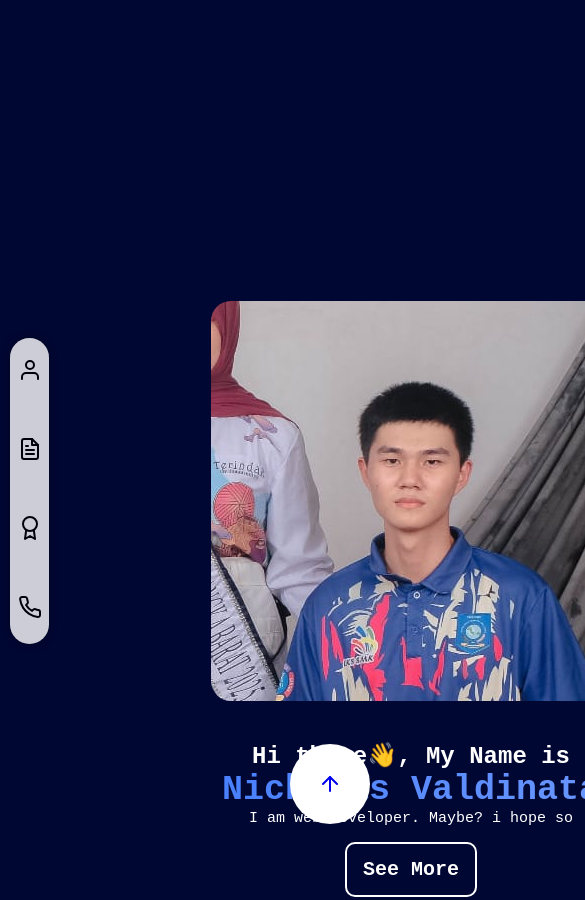
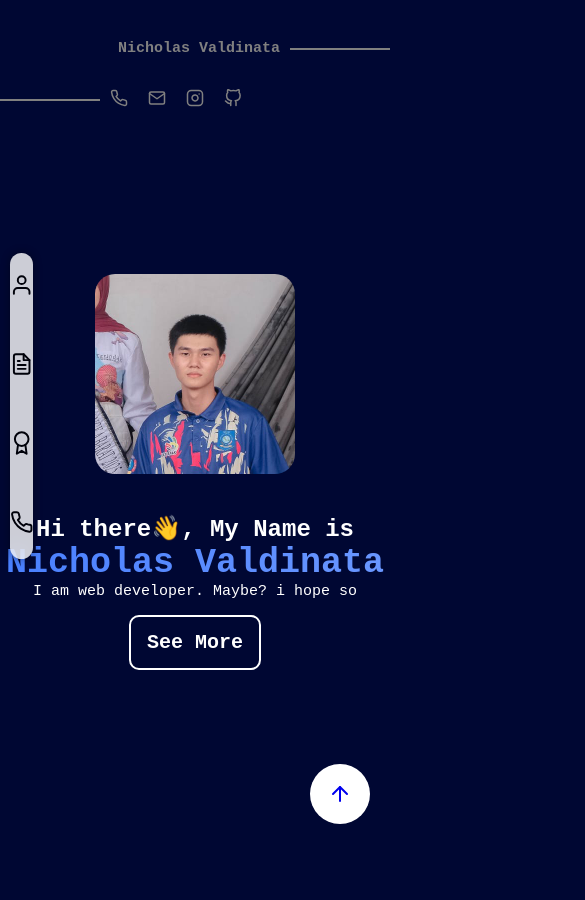
Before and after one commit to EnnVyy7/ennvyy7.github.io, a plain HTML site: page index.html in a window 390 px wide. Shown: the top 900 px of the page, 585 px wide, since content can reach past the window. Drawn offline with nearby package versions, Linux system fonts and the light colour scheme.

Commit message:
menyesuaikan ulang bentuk mobile

```diff
--- a/index.html
+++ b/index.html
@@ -110,7 +110,7 @@
           </div>
         </div>
       </div>
-      <div id="about" class="container">
+      <!-- <div id="about" class="container">
         <h1 class="title">About Me</h1>
         <div>
           <img src="./profile.jpg" alt="Nicholas Valdinata" class="profile" />
@@ -282,7 +282,7 @@
 
     <footer>
       Copyright @ 2025 Nicholas Valdinata
-    </footer>
+    </footer> -->
 
     <script>
       feather.replace();
--- a/style.css
+++ b/style.css
@@ -493,20 +493,60 @@ footer {
 /* Untuk Hp */
 
 @media screen and (max-width: 480px) {
+  * {
+    padding: 0;
+    margin: 0;
+    box-sizing: border-box;
+    /* overflow-x: hidden; */
+  }
+
   .right-line {
-    display: none;
+    top: 40px;
+    right: 0;
+    position: absolute;
+    flex-direction: row;
+    margin: 0;
+    align-items: center;
+    gap: 10px;
+  }
+
+  .vertical-line {
+    width: 100px;
+    height: 1px;
+  }
+
+  .right-line p {
+    font-size: 15px;
+    transform: rotate(360deg);
+    transform-origin: right;
   }
 
   .box-line {
-    display: none;
+    position: absolute;
+    top: 90px;
+    height: 20px;
+    left: 0;
+    margin: 0;
+    flex-direction: row-reverse;
+    gap: 10px;
+  }
+
+  .box-line ul {
+    gap: 20px;
+    flex-direction: row;
+  }
+
+  .box-line ul li svg {
+    height: 18px;
+    width: 18px;
   }
 
   nav {
     display: flex;
     flex-direction: column;
     justify-content: space-between;
-    width: 10%;
-    top: 40%;
+    width: 6%;
+    top: 30%;
     position: fixed;
     left: 10px;
     margin: 0;
@@ -525,15 +565,31 @@ footer {
     display: none;
   }
 
+  main {
+    width: 100vw;
+  }
+
+  #card {
+    width: 200px;
+    height: 200px;
+  }
+
+  #backcard {
+    font-size: 7px;
+    font-weight: 500;
+    height: 100%;
+    margin-top: -100%;
+  }
+
   .first {
-    min-height: 130vh;
-    min-width: 100vh;
+    min-height: 100vh;
+    min-width: 100vw;
     flex-direction: column-reverse;
     margin: 0 auto;
     gap: 0;
     justify-content: center;
     gap: 40px;
-    margin-left: -50px;
+    /* margin-left: -12.8%; */
     margin-top: 50px;
   }
 
@@ -622,7 +678,7 @@ footer {
   }
 
   .back-to-top {
-    width: 80px;
-    height: 80px;
+    width: 60px;
+    height: 60px;
   }
 }
```
